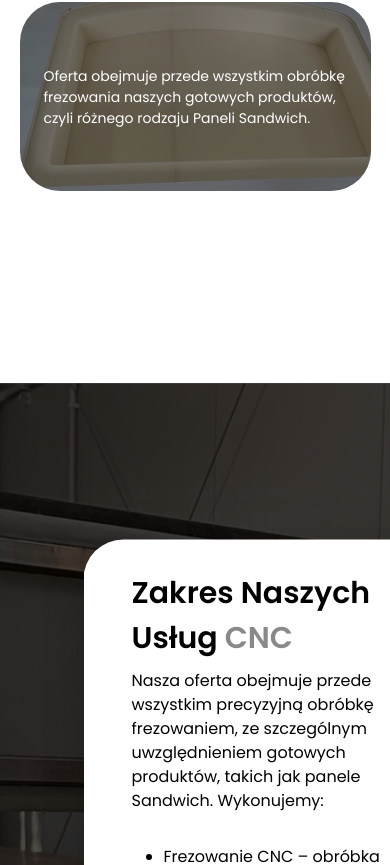
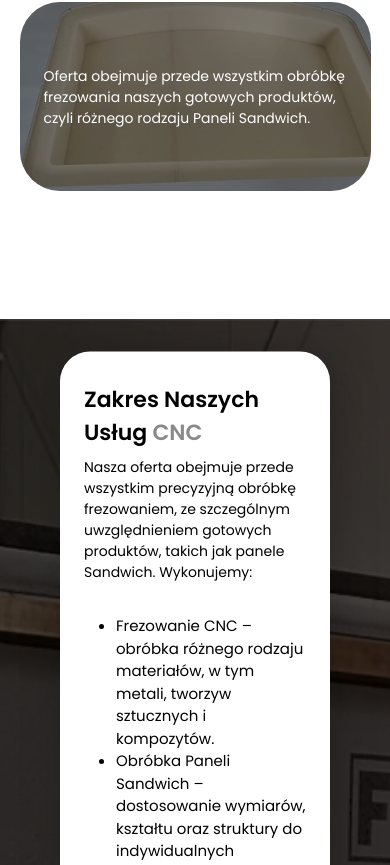
Before and after one commit to Airtilion/trailbox, a React (Vite) app: page /cnc in a window 390 px wide. Shown: the part 1698-2563 px from the top of the page. Built offline with nearby package versions, Linux system fonts and the light colour scheme.

Commit message:
Media do ostatniej sekcji CNC

```diff
--- a/src/components/cnc/AboutCnc.jsx
+++ b/src/components/cnc/AboutCnc.jsx
@@ -5,7 +5,7 @@ import cncSecond from '../../assets/images/cnc/cnc-2.webp'
 
 const AboutCnc = () => {
     return (
-        <section className='mt-[64px] mb-[64px]'>
+        <section className='mt-[64px]'>
             <article className='w-[1240px] mx-auto flex gap-[32px] max-xl:w-[1000px] max-xl:flex-col max-xl:items-center max-lg:w-[90%]'>
 
                 <div className='w-[817px] h-[483px] relative mix-blend-darken max-lg:w-full'>
--- a/src/components/cnc/Services.jsx
+++ b/src/components/cnc/Services.jsx
@@ -4,26 +4,26 @@ import { Link } from 'react-router-dom'
 
 const Services = () => {
     return (
-        <section className="mt-[128px] relative h-[528px]">
+        <section className="mt-[128px] relative h-[528px] max-xs:!h-[875px]">
             <img src={cncThird} alt="Zdjęcie na tle sekcji zakresu usług" loading='lazy' className='absolute top-0 left-0 w-full h-full object-cover' />
             <div className='absolute top-0 left-0 bg-[#000000]/70 w-full h-full' />
 
-            <article className='mt-[156px] w-[1240px] flex justify-end mx-auto z-10 relative max-xl:w-[1000px] max-lg:w-[90%]'>
+            <article className='mt-[156px] w-[1240px] flex justify-end mx-auto z-10 relative max-xl:w-[1000px] max-lg:justify-center max-lg:w-[90%] max-sm:mt-[32px]'>
 
-                <div className='rounded-[40px] w-[800px] h-[500px] relative right-[-64px] px-[48px] pt-[32px] pb-[24px] dropShadow-customCnc'>
+                <div className='rounded-[40px] w-[800px] h-[500px] relative right-[-64px] px-[48px] pt-[32px] pb-[24px] dropShadow-customCnc max-2xl:right-[0px] max-sm:w-[400px] max-sm:h-[700px] max-xs:!px-[24px] max-xs:!w-[270px] max-xs:!h-[1025px]'>
 
                     <div className='absolute bottom-[-450px] top-0 left-0 w-full h-full z-10 bg-white clip-customCnc rounded-[20px]' />
 
-                    <Link to="/#contact" aria-label="Przejdź do kontaktu" className='absolute bottom-0 left-0'>
-                        <button className='relative cursor-pointer text-[16px] text-white font-light rounded-[40px] px-[54px] py-[16px] bg-[#898989] shadow-[0_4px_4px_rgba(0,0,0,0.40)] overflow-hidden before:absolute before:top-0 before:left-0 before:w-full before:h-full before:bg-[#676767] before:scale-x-0 before:origin-left before:transition-transform before:duration-1000 hover:before:scale-x-100'>
+                    <Link to="/#contact" aria-label="Przejdź do kontaktu" className='absolute bottom-0 left-0 max-sm:bottom-[2px]'>
+                        <button className='relative cursor-pointer text-[16px] text-white font-light rounded-[40px] px-[54px] py-[16px] max-sm:px-[36px] max-sm:py-[12px] max-xs:!px-[44px] bg-[#898989] shadow-[0_4px_4px_rgba(0,0,0,0.40)] overflow-hidden before:absolute before:top-0 before:left-0 before:w-full before:h-full before:bg-[#676767] before:scale-x-0 before:origin-left before:transition-transform before:duration-1000 hover:before:scale-x-100'>
                             <span className='z-10 relative'>Napisz do nas</span>
                         </button>
                     </Link>
 
                     <div className='relative z-10'>
-                        <h2 className='font-semibold text-[30px]'>Zakres Naszych Usług <span className='text-[#898989]'>CNC</span></h2>
-                        <p className='mt-[8px] text-[16px] max-w-[550px]'>Nasza oferta obejmuje przede wszystkim precyzyjną obróbkę frezowaniem, ze szczególnym uwzględnieniem gotowych produktów, takich jak panele Sandwich. Wykonujemy:</p>
-                        <ul className='mt-[32px] list-disc pl-[32px]'>
+                        <h2 className='font-semibold text-[30px] max-lg:text-[25px] max-sm:text-[22px]'>Zakres Naszych Usług <span className='text-[#898989]'>CNC</span></h2>
+                        <p className='mt-[8px] text-[16px] max-w-[550px] max-md:text-[14px]'>Nasza oferta obejmuje przede wszystkim precyzyjną obróbkę frezowaniem, ze szczególnym uwzględnieniem gotowych produktów, takich jak panele Sandwich. Wykonujemy:</p>
+                        <ul className='mt-[32px] list-disc pl-[32px] max-md:text-[15px]'>
                             <li>Frezowanie CNC – obróbka różnego rodzaju materiałów, w tym metali, tworzyw sztucznych i kompozytów.</li>
                             <li>Obróbka Paneli Sandwich – dostosowanie wymiarów, kształtu oraz struktury do indywidualnych wymagań klienta.</li>
                             <li>Precyzyjne wiercenie i cięcie – zapewniamy wysoką dokładność wykonania oraz powtarzalność elementów.</li>
@@ -31,7 +31,9 @@ const Services = () => {
                         </ul>
                     </div>
 
-                    <span className='z-20 absolute bottom-[24px] right-[24px] outline-[2px] outline-[#898989] rounded-[40px] text-[15px] text-[#898989] font-medium px-[36px] py-[10px]'>Gwarancja jakości</span>
+                    <div className='z-20 absolute bottom-[24px] right-[24px] max-sm:relative max-sm:bottom-auto max-sm:right-0 max-sm:mt-[32px] max-sm:flex max-sm:justify-center'>
+                        <span className='outline-[2px] outline-[#898989] rounded-[40px] text-[15px] text-[#898989] font-medium px-[36px] py-[10px]'>Gwarancja jakości</span>
+                    </div>
                 </div>
 
             </article>
--- a/src/index.css
+++ b/src/index.css
@@ -434,11 +434,19 @@
   .clip-offer {
     clip-path: path("M 40 0 L 130 0 A 40 40 0 0 1 170 40 L 170 80 A 40 40 0 0 0 210 120 L 250 120 A 40 40 0 0 1 290 160 L 390 460 A 40 40 0 0 1 290 500 L 40 500 A 40 40 0 0 1 0 460 L 0 40 A 40 40 0 0 1 40 0 Z")
   }
+
+  .clip-customCnc {
+    clip-path: path("M 30 0 L 370 0 A 30 30 0 0 1 400 30 L 400 670 A 30 30 0 0 1 370 700 L 222 700 A 30 30 0 0 1 192 670 A 40 40 0 0 0 152 640 L 30 640 A 30 30 0 0 1 0 610 L 0 30 A 30 30 0 0 1 30 0 Z")
+  }
 }
 
 @media only screen and (max-width: 450px) {
   .clip-contact {
     clip-path: path('M 40 0 L 250 0 A 40 40 0 0 1 290 40 L 290 835 A 40 40 0 0 1 250 875 L 138 875 A 40 40 0 0 0 98 905 A 40 40 0 0 1 58 935 L 40 935 A 40 40 0 0 1 0 895 L 0 40 A 40 40 0 0 1 40 0 Z');
+  }
+
+  .clip-customCnc {
+    clip-path: path("M 30 0 L 240 0 A 30 30 0 0 1 270 30 L 270 995 A 30 30 0 0 1 240 1025 A 30 30 0 0 1 210 995 A 30 30 0 0 0 180 965 L 30 965 A 30 30 0 0 1 0 935 L 0 30 A 30 30 0 0 1 30 0 Z")
   }
 }
 
```
